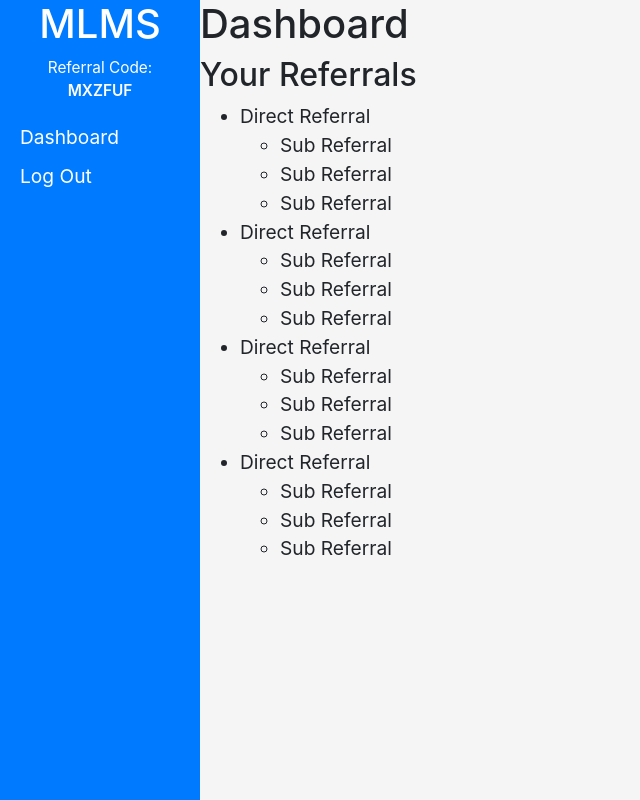
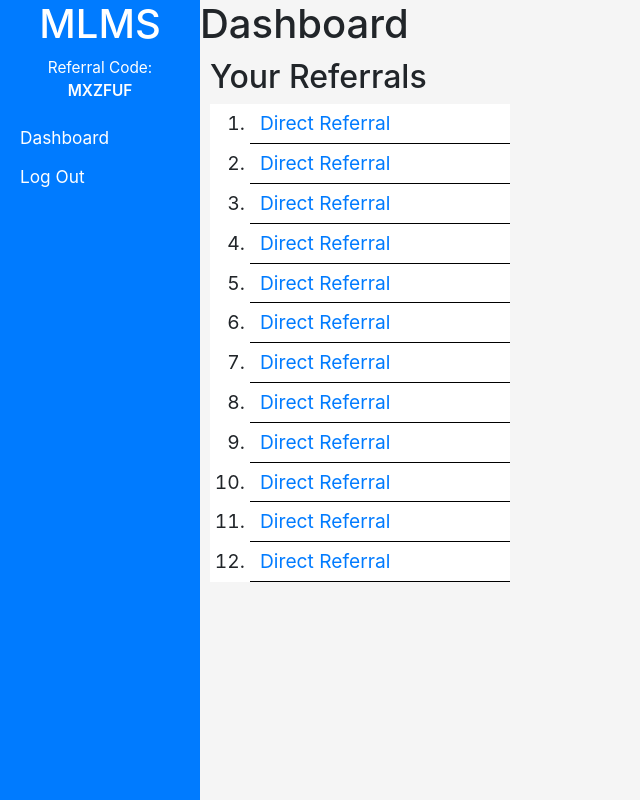
Before and after one commit to Islammoustafa95/mlms, a PHP site: page /dashboard.php in a window 1280 px wide. Shown: the whole page, without its empty margins (0-640 px from the left). Run offline with PHP 8.4, Linux system fonts and the light colour scheme.

Commit message:
added css on referral list

```diff
--- a/components/referrals.php
+++ b/components/referrals.php
@@ -1,3 +1,13 @@
+<script>
+    document.addEventListener("DOMContentLoaded", function(event) {
+        $(".referralItem").click(function() {
+            console.log($(this).children(".subReferrals"));
+            $(this).children(".subReferrals").toggle();
+        })
+    });
+
+</script>
+
 <div class="referralBlk">
     <h2 class="referralBlkTitle">Your Referrals</h2>
     <ul class="directReferrals">
@@ -33,5 +43,69 @@
                 <li class="subReferralItem">Sub Referral</li>
             </ul>
         </li>
+        <li class="referralItem">
+            <div>Direct Referral</div>
+            <ul class="subReferrals">
+                <li class="subReferralItem">Sub Referral</li>
+                <li class="subReferralItem">Sub Referral</li>
+                <li class="subReferralItem">Sub Referral</li>
+            </ul>
+        </li>
+        <li class="referralItem">
+            <div>Direct Referral</div>
+            <ul class="subReferrals">
+                <li class="subReferralItem">Sub Referral</li>
+                <li class="subReferralItem">Sub Referral</li>
+                <li class="subReferralItem">Sub Referral</li>
+            </ul>
+        </li>
+        <li class="referralItem">
+            <div>Direct Referral</div>
+            <ul class="subReferrals">
+                <li class="subReferralItem">Sub Referral</li>
+                <li class="subReferralItem">Sub Referral</li>
+                <li class="subReferralItem">Sub Referral</li>
+            </ul>
+        </li>
+        <li class="referralItem">
+            <div>Direct Referral</div>
+            <ul class="subReferrals">
+                <li class="subReferralItem">Sub Referral</li>
+                <li class="subReferralItem">Sub Referral</li>
+                <li class="subReferralItem">Sub Referral</li>
+            </ul>
+        </li>
+        <li class="referralItem">
+            <div>Direct Referral</div>
+            <ul class="subReferrals">
+                <li class="subReferralItem">Sub Referral</li>
+                <li class="subReferralItem">Sub Referral</li>
+                <li class="subReferralItem">Sub Referral</li>
+            </ul>
+        </li>
+        <li class="referralItem">
+            <div>Direct Referral</div>
+            <ul class="subReferrals">
+                <li class="subReferralItem">Sub Referral</li>
+                <li class="subReferralItem">Sub Referral</li>
+                <li class="subReferralItem">Sub Referral</li>
+            </ul>
+        </li>
+        <li class="referralItem">
+            <div>Direct Referral</div>
+            <ul class="subReferrals">
+                <li class="subReferralItem">Sub Referral</li>
+                <li class="subReferralItem">Sub Referral</li>
+                <li class="subReferralItem">Sub Referral</li>
+            </ul>
+        </li>
+        <li class="referralItem">
+            <div>Direct Referral</div>
+            <ul class="subReferrals">
+                <li class="subReferralItem">Sub Referral</li>
+                <li class="subReferralItem">Sub Referral</li>
+                <li class="subReferralItem">Sub Referral</li>
+            </ul>
+        </li>
     </ul>
 </div>
--- a/css/style.css
+++ b/css/style.css
@@ -182,17 +182,38 @@ label {
 
 .sideNavLinks a {
     color: var(--secondary);
+    font-size: 90%;
     text-decoration: none;
+}
+.referralBlk{
+    margin: 10px;
+}
+.rootReferrals{
+    padding: 0 0 0 40px;
 }
 
 .directReferrals {
-    list-style: disc;
-    padding: 0 0 0 40px;
+    max-height: 500px;
+    min-width: 300px;
+    overflow-y: scroll;
+    list-style: decimal;
+    padding-left: 40px;
+    background: white;
+}
+.referralItem {
+    width: 100%;
+    border-bottom: 1px solid black;
+    padding: 5px 10px;
+    cursor: pointer;
+}
+.referralItem>div{
+    color: var(--blue);
 }
 
 .subReferrals {
-    list-style: circle;
-    padding: 0 0 0 40px;
+    display: none;
+    list-style: decimal;
+    padding-left: 40px;
 }
 
 .referralCode {
```
